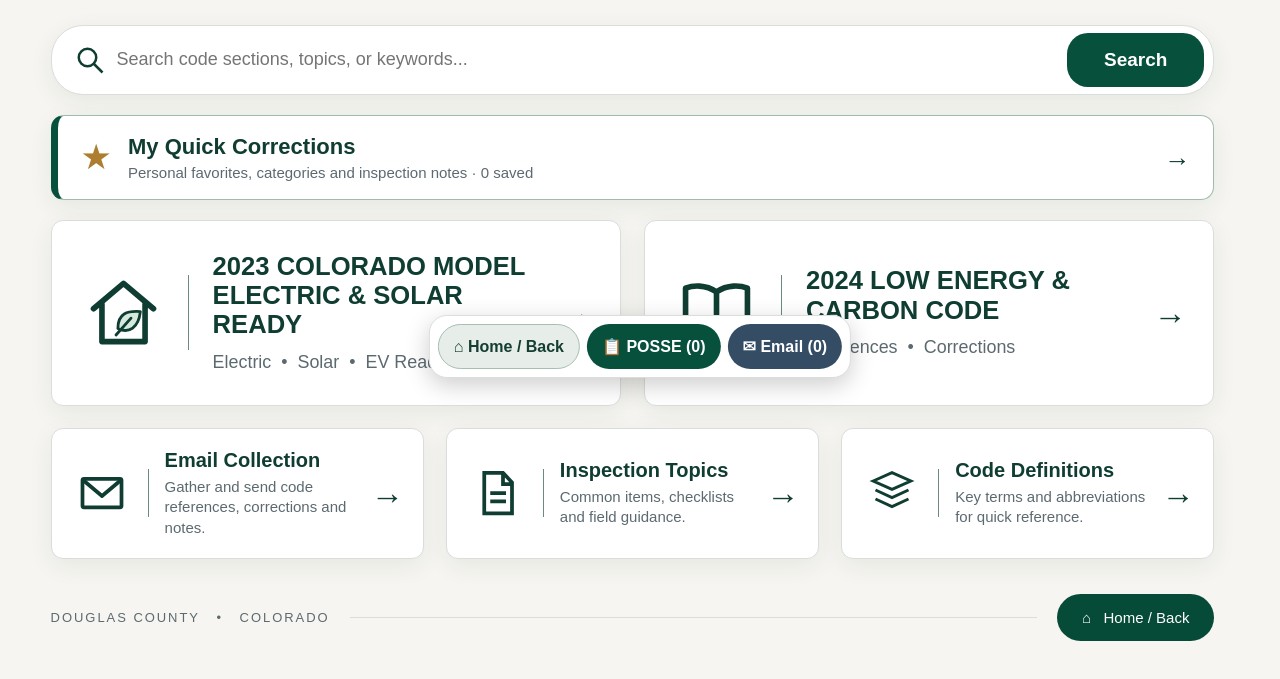
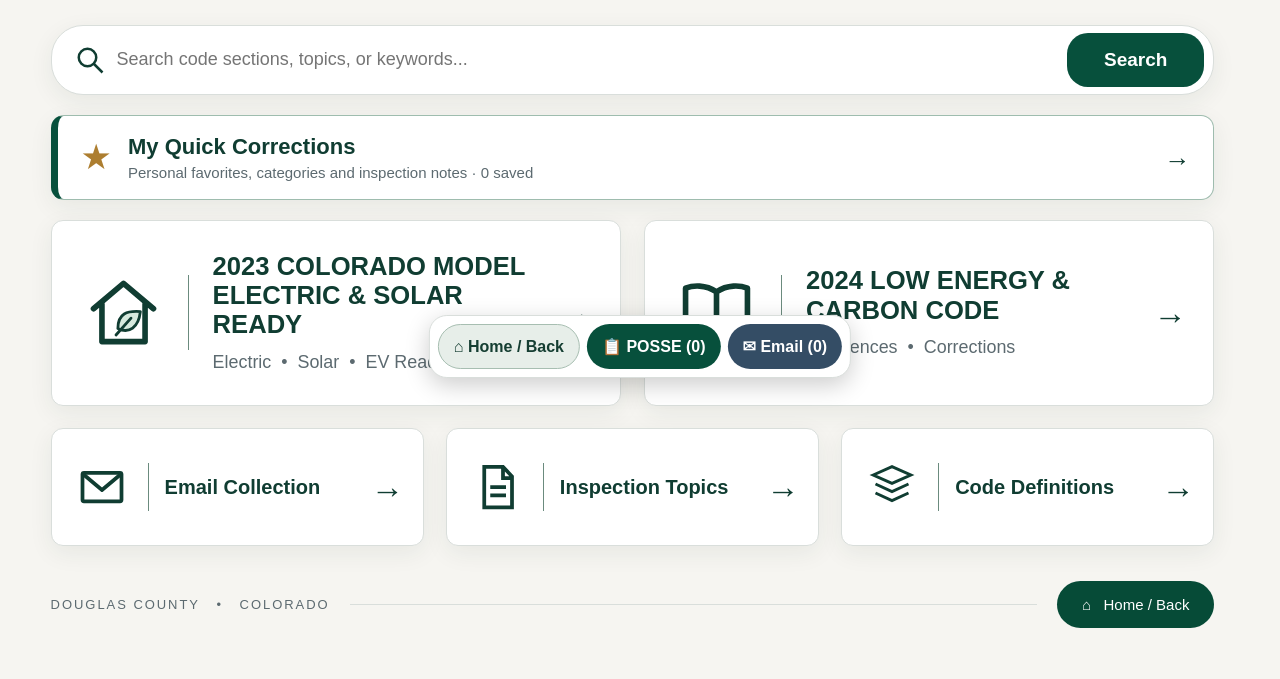
Before and after one commit to pastorejon-hub/Douglas-County-Inspector-Toolkit-Prototype, a plain HTML site: page index.html in a window 1280 px wide. Shown: the part 407-1086 px from the top of the page. Drawn offline with Linux system fonts and the light colour scheme.

Commit message:
Remove subtitle descriptions from three lower homepage tiles

```diff
--- a/index.html
+++ b/index.html
@@ -82,9 +82,9 @@ html{scrollbar-gutter:stable;overflow-y:scroll}
 <button class="tile" data-go="model"><span class="ico"><svg viewBox="0 0 80 80" fill="none" stroke="currentColor" stroke-width="6" stroke-linecap="round" stroke-linejoin="round"><path d="M8 36 40 9l32 27M17 31v40h46V31"/><path d="M34 57c0-16 10-19 24-18-2 17-12 24-24 18z" fill="#d6e9dd" stroke-width="3"/><path d="M32 64 48 46" stroke-width="3"/></svg></span><span class="copy"><strong>2023 COLORADO MODEL<br>ELECTRIC &amp; SOLAR READY</strong><small>Electric&nbsp; • &nbsp;Solar&nbsp; • &nbsp;EV Ready</small></span><span class="arrow">→</span></button>
 <button class="tile" data-go="energy"><span class="ico"><svg viewBox="0 0 80 80" fill="none" stroke="currentColor" stroke-width="6" stroke-linejoin="round"><path d="M40 18C28 10 15 11 7 14v47c13-4 24-3 33 4 9-7 20-8 33-4V14c-8-3-21-4-33 4zM40 18v47"/></svg></span><span class="copy"><strong>2024 LOW ENERGY &amp;<br>CARBON CODE</strong><small>References&nbsp; • &nbsp;Corrections</small></span><span class="arrow">→</span></button></div>
 <div class="grid3">
-<button class="tile" data-go="email"><span class="ico"><svg viewBox="0 0 64 64" fill="none" stroke="currentColor" stroke-width="5" stroke-linejoin="round"><rect x="6" y="13" width="52" height="38" rx="2"/><path d="m7 15 25 21 25-21"/></svg></span><span class="copy"><strong>Email Collection</strong><small>Gather and send code references, corrections and notes.</small></span><span class="arrow">→</span></button>
-<button class="tile" data-go="topics"><span class="ico"><svg viewBox="0 0 64 64" fill="none" stroke="currentColor" stroke-width="5"><path d="M15 5h25l12 13v41H15zM40 5v15h12M23 32h21M23 43h21"/></svg></span><span class="copy"><strong>Inspection Topics</strong><small>Common items, checklists and field guidance.</small></span><span class="arrow">→</span></button>
-<button class="tile" data-go="definitions"><span class="ico"><svg viewBox="0 0 64 64" fill="none" stroke="currentColor" stroke-width="4"><path d="M7 16 32 5l25 11-25 11zM10 28l22 10 22-10M10 40l22 10 22-10"/></svg></span><span class="copy"><strong>Code Definitions</strong><small>Key terms and abbreviations for quick reference.</small></span><span class="arrow">→</span></button></div></section>
+<button class="tile" data-go="email"><span class="ico"><svg viewBox="0 0 64 64" fill="none" stroke="currentColor" stroke-width="5" stroke-linejoin="round"><rect x="6" y="13" width="52" height="38" rx="2"/><path d="m7 15 25 21 25-21"/></svg></span><span class="copy"><strong>Email Collection</strong></span><span class="arrow">→</span></button>
+<button class="tile" data-go="topics"><span class="ico"><svg viewBox="0 0 64 64" fill="none" stroke="currentColor" stroke-width="5"><path d="M15 5h25l12 13v41H15zM40 5v15h12M23 32h21M23 43h21"/></svg></span><span class="copy"><strong>Inspection Topics</strong></span><span class="arrow">→</span></button>
+<button class="tile" data-go="definitions"><span class="ico"><svg viewBox="0 0 64 64" fill="none" stroke="currentColor" stroke-width="4"><path d="M7 16 32 5l25 11-25 11zM10 28l22 10 22-10M10 40l22 10 22-10"/></svg></span><span class="copy"><strong>Code Definitions</strong></span><span class="arrow">→</span></button></div></section>
 <section id="detailview" class="hidden"><button class="back" id="backBtn">← Back to homepage</button><div id="detail" class="panel"></div></section>
 <div class="collection-dock" role="navigation" aria-label="Field tools"><button id="stickyHome" type="button">⌂ Home / Back</button><button id="posseDock">📋 POSSE (<span id="posseCount">0</span>)</button><button id="emailDock">✉ Email (<span id="emailCount">0</span>)</button></div><div id="toast" class="toast hidden" role="status" aria-live="polite"></div><footer><span>DOUGLAS COUNTY &nbsp; • &nbsp; COLORADO</span><span class="rule"></span><button class="home" id="homeBtn">⌂ &nbsp; Home / Back</button></footer></main>
 <script>
```
